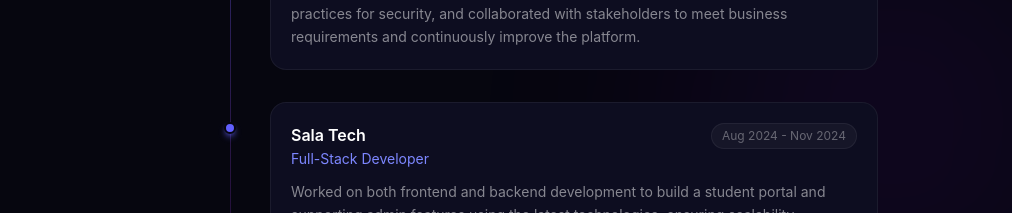
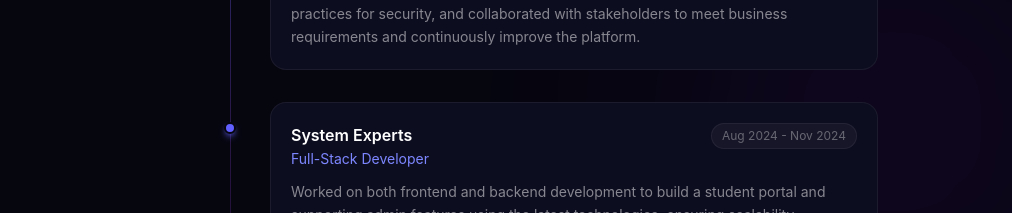
Before and after one commit to SokunPanha/myportfolio, a Nuxt app: page / in a window 1280 px wide. Shown: the part 2620-2833 px from the top of the page, without its empty margins (98-1110 px from the left). Built offline with nearby package versions, Linux system fonts and the light colour scheme.

Commit message:
fix: update company name from Sala Tech to System Experts in work experience localization files

```diff
--- a/app/compossables/recent-work/useFetchWorkExperience.ts
+++ b/app/compossables/recent-work/useFetchWorkExperience.ts
@@ -8,7 +8,7 @@ export function useFetchWorkExperience() {
         },
         {
             title: "Full-Stack Developer",
-            company: "Sala Tech",
+            company: "System Experts",
             date: "Aug 2024 - Nov 2024",
             description: "Worked on both frontend and backend development to build a student portal and supporting admin features using the latest technologies, ensuring scalability, performance, and a smooth user experience. Additionally, led and mentored interns in developing a free tool project under Sala Tech, guiding them through system design, implementation, and best development practices to successfully deliver the project."
         },
--- a/locales/en.json
+++ b/locales/en.json
@@ -40,7 +40,7 @@
       },
       {
         "title": "Full-Stack Developer",
-        "company": "Sala Tech",
+        "company": "System Experts",
         "date": "Aug 2024 - Nov 2024",
         "description": "Worked on both frontend and backend development to build a student portal and supporting admin features using the latest technologies, ensuring scalability, performance, and a smooth user experience. Additionally, led and mentored interns in developing a free tool project under Sala Tech, guiding them through system design, implementation, and best development practices to successfully deliver the project."
       },
--- a/locales/km.json
+++ b/locales/km.json
@@ -40,7 +40,7 @@
       },
       {
         "title": "អ្នកអភិវឌ្ឍន៍ Full-Stack",
-        "company": "Sala Tech",
+        "company": "System Experts",
         "date": "សីហា ២០២៤ - វិច្ឆិកា ២០២៤",
         "description": "អភិវឌ្ឍកម្មវិធីគ្រប់គ្រងសាលា ក្នុងតួនាទីជាអ្នកអភិវឌ្ឍន៍ទាំងផ្នែកខាងមុខនិងខាងក្រោយ ដោយប្រើបច្ចេកវិទ្យាទំនើប ប្រកបដោយប្រសិទ្ធភាពខ្ពស់។ ទន្ទឹមនឹងនេះ ក៏បានដឹកនាំ និងបង្ហាត់បង្ហាញសិក្ខាកាមក្នុងគម្រោង Sala Tech លើការរចនាប្រព័ន្ធ និងការអនុវត្តតាមស្ដង់ដារបច្ចេកទេស ដើម្បីសម្រេចគម្រោងឱ្យបានជោគជ័យ។"
       },
--- a/locales/zh.json
+++ b/locales/zh.json
@@ -40,7 +40,7 @@
       },
       {
         "title": "全栈开发工程师",
-        "company": "Sala Tech",
+        "company": "System Experts",
         "date": "2024年8月 - 2024年11月",
         "description": "从事前端和后端开发工作，使用最新技术构建学生门户和配套管理功能，确保可扩展性、性能和流畅的用户体验。此外，领导并指导实习生开发Sala Tech旗下的免费工具项目，指导他们完成系统设计、实施和最佳开发实践，成功交付项目。"
       },
```
